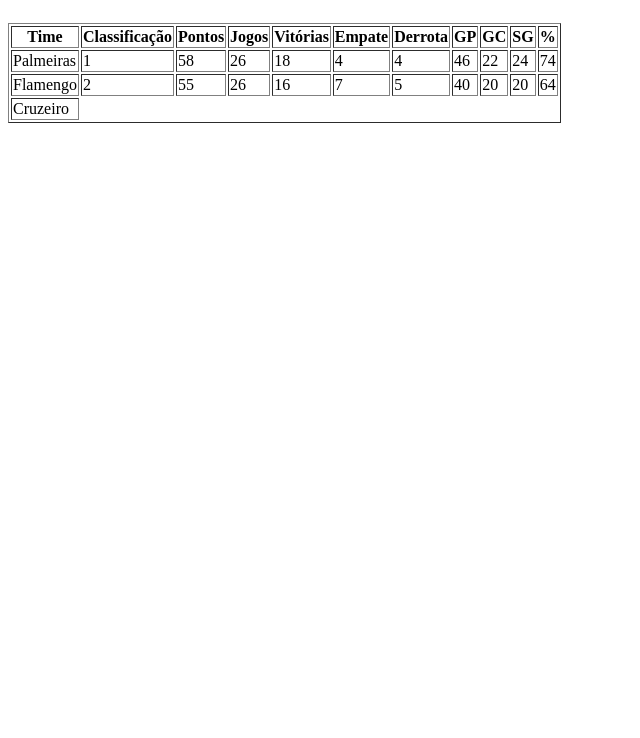
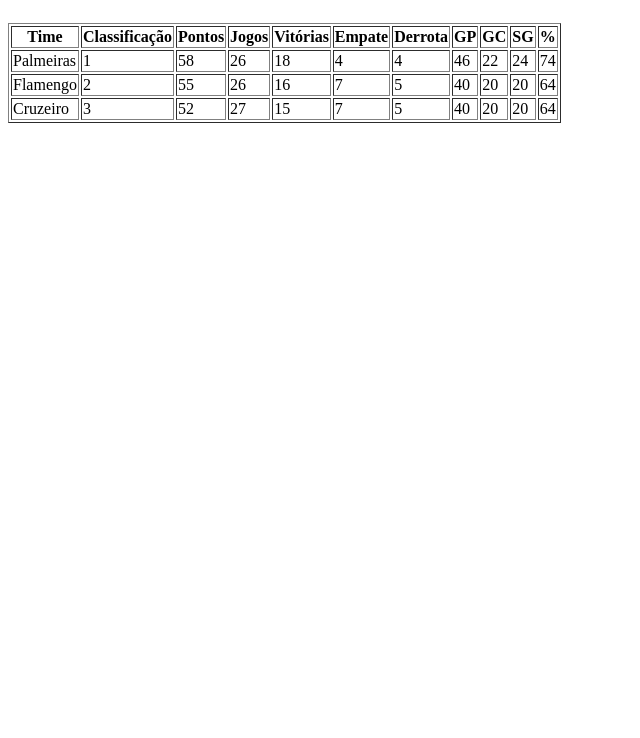
Before and after one commit to lucaslimaww/atividadesprogweb, a plain HTML site: page atv2/index.html in a window 1280 px wide. Shown: the part 62-800 px from the top of the page, without its empty margins (0-640 px from the left). Drawn offline with Linux system fonts and the light colour scheme.

Commit message:
Parcial da Atividade 2

```diff
--- a/atv2/index.html
+++ b/atv2/index.html
@@ -50,6 +50,16 @@
 
         <tr>
             <td>Cruzeiro</td>
+            <td>3</td>
+            <td>52</td>
+            <td>27</td>
+            <td>15</td>
+            <td>7</td>
+            <td>5</td>
+            <td>40</td>
+            <td>20</td>
+            <td>20</td>
+            <td>64</td>
         </tr>
     </table>
 </body>
```
